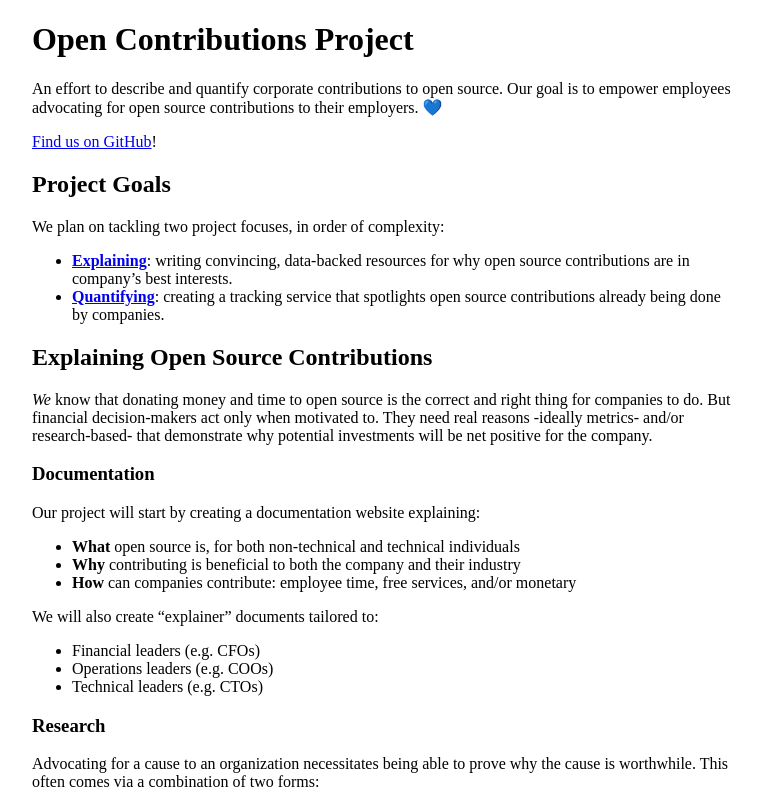
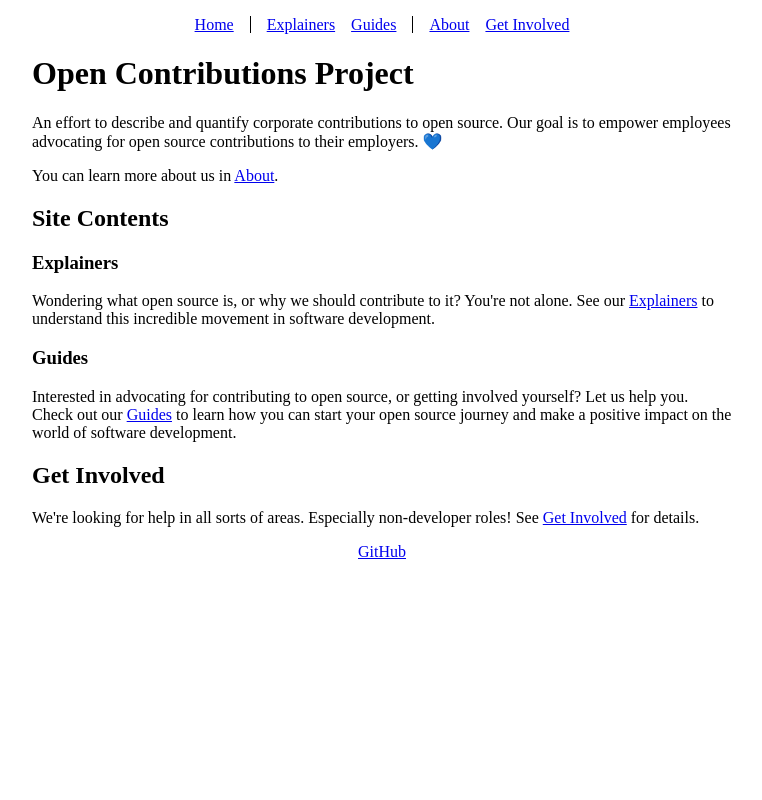
Before and after one commit to OpenContributionsProject/opencontributionssite, a Next.js app: page / in a window 1280 px wide. Shown: the top 800 px of the page, without its empty margins (258-1020 px from the left). Built offline with nearby package versions, Linux system fonts and the light colour scheme.

Commit message:
feat: created initial organization of explainers and guides (#56)
* feat: created initial organization of explainers and guides

* I suppose 'specced' isn't a word

* Rizel's suggestion

```diff
--- a/src/pages/_app.module.css
+++ b/src/pages/_app.module.css
@@ -3,3 +3,17 @@
 	max-width: 700px;
 	padding: 0 1rem;
 }
+
+.navList {
+	display: flex;
+	list-style: none;
+	padding-left: 0;
+	gap: 1rem;
+	justify-content: center;
+}
+
+.breakItem:after {
+	content: "";
+	border-right: 1px solid black;
+	margin-left: 1rem;
+}
--- a/src/pages/_app.tsx
+++ b/src/pages/_app.tsx
@@ -1,5 +1,6 @@
 import type { AppProps } from "next/app";
 import Head from "next/head";
+import Link from "next/link";
 
 import styles from "./_app.module.css";
 
@@ -15,9 +16,37 @@ export default function App({ Component, pageProps }: AppProps) {
 				<meta name="viewport" content="width=device-width, initial-scale=1" />
 				<link rel="icon" href="/favicon.ico" />
 			</Head>
+			<header>
+				<ul className={styles.navList}>
+					<li className={styles.breakItem}>
+						<Link href="/">Home</Link>
+					</li>
+					<li>
+						<Link href="/explainers">Explainers</Link>
+					</li>
+					<li className={styles.breakItem}>
+						<Link href="/guides">Guides</Link>
+					</li>
+					<li>
+						<Link href="/about">About</Link>
+					</li>
+					<li>
+						<Link href="/get-involved">Get Involved</Link>
+					</li>
+				</ul>
+			</header>
 			<main className={styles.main}>
 				<Component {...pageProps} />
 			</main>
+			<footer>
+				<ul className={styles.navList}>
+					<li>
+						<Link href="https://github.com/OpenContributionsProject/opencontributionssite">
+							GitHub
+						</Link>
+					</li>
+				</ul>
+			</footer>
 		</>
 	);
 }
--- a/src/pages/index.md
+++ b/src/pages/index.md
@@ -3,60 +3,24 @@
 An effort to describe and quantify corporate contributions to open source.
 Our goal is to empower employees advocating for open source contributions to their employers. 💙
 
-[Find us on GitHub](https://github.com/OpenContributionsProject/opencontributionssite)!
+You can learn more about us in [About](./about).
 
-## Project Goals
+## Site Contents
 
-We plan on tackling two project focuses, in order of complexity:
+### Explainers
 
-- [**Explaining**](#explaining-open-source-contributions): writing convincing, data-backed resources for why open source contributions are in company’s best interests.
-- [**Quantifying**](#quantifying-corporate-open-source-contributions): creating a tracking service that spotlights open source contributions already being done by companies.
+Wondering what open source is, or why we should contribute to it?
+You're not alone.
+See our [Explainers](./explainers) to understand this incredible movement in software development.
 
-## Explaining Open Source Contributions
+### Guides
 
-_We_ know that donating money and time to open source is the correct and right thing for companies to do.
-But financial decision-makers act only when motivated to.
-They need real reasons -ideally metrics- and/or research-based- that demonstrate why potential investments will be net positive for the company.
+Interested in advocating for contributing to open source, or getting involved yourself?
+Let us help you.
+Check out our [Guides](./guides) to learn how you can start your open source journey and make a positive impact on the world of software development.
 
-### Documentation
+## Get Involved
 
-Our project will start by creating a documentation website explaining:
-
-- **What** open source is, for both non-technical and technical individuals
-- **Why** contributing is beneficial to both the company and their industry
-- **How** can companies contribute: employee time, free services, and/or monetary
-
-We will also create “explainer” documents tailored to:
-
-- Financial leaders (e.g. CFOs)
-- Operations leaders (e.g. COOs)
-- Technical leaders (e.g. CTOs)
-
-### Research
-
-Advocating for a cause to an organization necessitates being able to prove why the cause is worthwhile.
-This often comes via a combination of two forms:
-
-- **Anecdotal**: Real-world stories of how taking on the cause has benefitted organizations
-- **Data**: Showing quantifiable results that seem to reinforce the cause being beneficial
-
-Anecdotally, we have found data-informed approaches to be much more effective in convincing financial decision-makers.
-
-## Quantifying Corporate Open Source Contributions
-
-Once our documentation and explainer pages are filled out on the site, we will expand our scope to becoming a public record of positive open source contributions by companies.
-
-We intend to track two kinds of contributions:
-
-- **Employee time**: During work hours, spending employee time on open source projects
-- **Financial**: Monetary donations, including sponsorship donations and product discounts
-
-Contributions will also be tracked in the context of what kind of recipient open source project:
-
-- **Community**: Projects whose maintainers operate independently of a sole backing company
-- **Maintenance**: Projects whose maintainers answer to and work for a company
-
-We plan on creating open source data initially tracking the larger open source contributions of companies such as Facebook, Github, and Sentry.
-It is will be positioned as a crowdsourced repository similar to DefinitelyTyped or Wikipedia.
-
-We will also investigate augmenting site data automatically when possible, such as with public financial records and APIs for services such as Tidelift.
+We're looking for help in all sorts of areas.
+Especially non-developer roles!
+See [Get Involved](./get-involved) for details.
```
Also changed, not shown: src/pages/about.md (added, +60 -0 lines), src/pages/explainers.md (added, +16 -0 lines), src/pages/get-involved.md (added, +31 -0 lines), src/pages/guides.md (added, +13 -0 lines).
